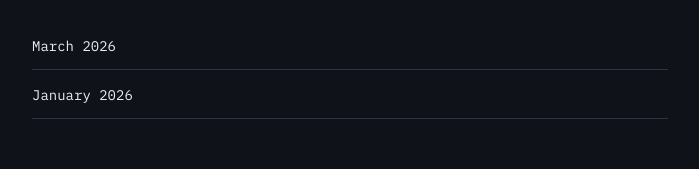
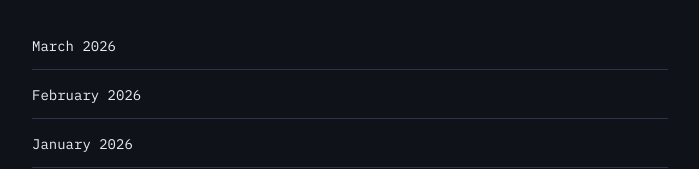
Before and after one commit to cowdoc-coder/Edge-Benchmarks, a plain HTML site: page index.html in a window 1280 px wide. Shown: the part 129-298 px from the top of the page, without its empty margins (290-989 px from the left). Drawn offline with nearby package versions, Linux system fonts and the light colour scheme.

Commit message:
Rebuild index

```diff
--- a/index.html
+++ b/index.html
@@ -22,6 +22,7 @@
   <div class="sub">DAIRY #135 &nbsp;·&nbsp; EDGE DAIRY CONSULTING &nbsp;·&nbsp; MONTHLY BENCHMARK REPORTS</div>
   <ul>
     <li><a href="reports/2026-03-march.html">March 2026</a></li>
+    <li><a href="reports/2026-02-february.html">February 2026</a></li>
     <li><a href="reports/2026-01-january.html">January 2026</a></li>
 
   </ul>
```
